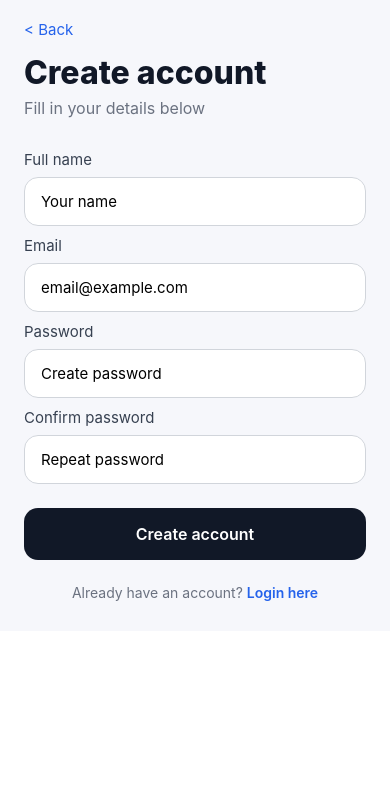
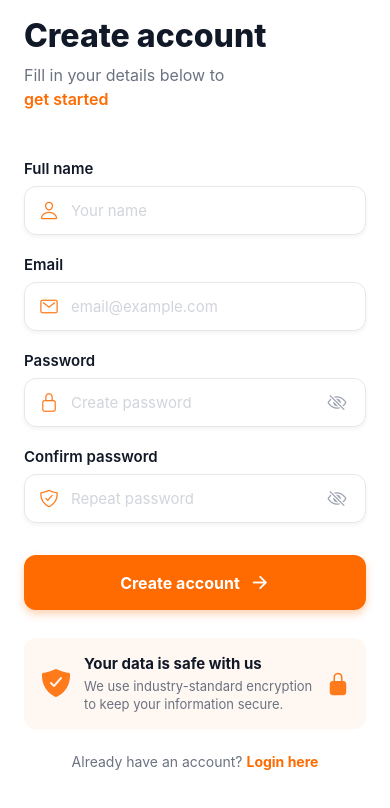
Before and after one commit to NexaHome/nexahome-app, a React Native app in the folder app/: screen /Register in a window 390 px wide. Shown: the top 808 px of the page. Built offline with nearby package versions, Linux system fonts and the light colour scheme; no server answers; what react-native-worklets would draw is missing.

Commit message:
style login register

```diff
--- a/app/src/screens/HomesSettings.js
+++ b/app/src/screens/HomesSettings.js
@@ -423,7 +423,6 @@ const HomesSettings = ({ navigation }) => {
                   <Text style={dynamicStyles.homeMeta}>
                     Invite Code: {item.invite_code || "-"}
                   </Text>
-                  <Text style={dynamicStyles.homeMeta}>ID: {item._id}</Text>
                 </View>
                 <AnimatedPressable
                   style={dynamicStyles.smallButton}
--- a/app/src/screens/LoginScreen.js
+++ b/app/src/screens/LoginScreen.js
@@ -7,11 +7,14 @@ import {
   StyleSheet,
   Alert,
   ScrollView,
+  KeyboardAvoidingView,
+  Platform,
 } from "react-native";
 import { SafeAreaView } from "react-native-safe-area-context";
 import * as SecureStore from "expo-secure-store";
 import { gql } from "@apollo/client/core";
 import { useMutation } from "@apollo/client/react";
+import { Ionicons } from "@expo/vector-icons";
 
 const LOGIN_MUTATION = gql`
   mutation Login($loginInput: LoginInput!) {
@@ -27,6 +30,7 @@ const LOGIN_MUTATION = gql`
 export default function LoginScreen({ navigation }) {
   const [email, setEmail] = useState("");
   const [password, setPassword] = useState("");
+  const [showPassword, setShowPassword] = useState(false);
   const [login, { loading }] = useMutation(LOGIN_MUTATION);
 
   const handleLogin = async () => {
@@ -62,35 +66,80 @@ export default function LoginScreen({ navigation }) {
 
   return (
     <SafeAreaView style={styles.container}>
+      <KeyboardAvoidingView
+        behavior={Platform.OS === "ios" ? "padding" : "height"}
+        style={{ flex: 1 }}
+      >
         <ScrollView
           contentContainerStyle={styles.content}
           showsVerticalScrollIndicator={false}
+          keyboardShouldPersistTaps="handled"
         >
+          {/* Background Gradient Effect */}
+          <View pointerEvents="none" style={styles.gradientBackground} />
+
+          {/* Title */}
           <Text style={styles.title}>Welcome back</Text>
-        <Text style={styles.subtitle}>Login to your account</Text>
+          <Text style={styles.subtitle}>
+            Login to your account and{"\n"}continue{" "}
+            <Text style={styles.subtitleAccent}>your journey</Text>
+          </Text>
 
+          {/* Email Input */}
           <Text style={styles.label}>Email</Text>
+          <View style={styles.inputContainer}>
+            <Ionicons
+              name="mail-outline"
+              size={20}
+              color="#FF7A1A"
+              style={styles.inputIcon}
+            />
             <TextInput
               style={styles.input}
               placeholder="email@example.com"
+              placeholderTextColor="#D1D5DB"
               value={email}
               onChangeText={setEmail}
               autoCapitalize="none"
+              keyboardType="email-address"
             />
+          </View>
 
+          {/* Password Input */}
           <Text style={styles.label}>Password</Text>
+          <View style={styles.inputContainer}>
+            <Ionicons
+              name="lock-closed-outline"
+              size={20}
+              color="#FF7A1A"
+              style={styles.inputIcon}
+            />
             <TextInput
               style={styles.input}
-          placeholder="********"
-          secureTextEntry
+              placeholder="••••••••"
+              placeholderTextColor="#D1D5DB"
+              secureTextEntry={!showPassword}
               value={password}
               onChangeText={setPassword}
             />
+            <TouchableOpacity
+              onPress={() => setShowPassword(!showPassword)}
+              style={styles.eyeIcon}
+            >
+              <Ionicons
+                name={showPassword ? "eye-outline" : "eye-off-outline"}
+                size={20}
+                color="#9CA3AF"
+              />
+            </TouchableOpacity>
+          </View>
 
+          {/* Forgot Password */}
           <TouchableOpacity>
             <Text style={styles.forgot}>Forgot password?</Text>
           </TouchableOpacity>
 
+          {/* Login Button */}
           <TouchableOpacity
             style={styles.loginButton}
             onPress={handleLogin}
@@ -99,18 +148,33 @@ export default function LoginScreen({ navigation }) {
             <Text style={styles.loginButtonText}>
               {loading ? "Loading..." : "Login"}
             </Text>
+            <Ionicons
+              name="arrow-forward"
+              size={20}
+              color="#FFFFFF"
+              style={styles.loginButtonIcon}
+            />
           </TouchableOpacity>
 
+          {/* Divider */}
           <View style={styles.orRow}>
             <View style={styles.line} />
             <Text style={styles.orText}>or</Text>
             <View style={styles.line} />
           </View>
 
+          {/* Google Button */}
           <TouchableOpacity style={styles.googleButton}>
+            <Ionicons
+              name="logo-google"
+              size={20}
+              color="#4285F4"
+              style={styles.googleIcon}
+            />
             <Text style={styles.googleButtonText}>Continue with Google</Text>
           </TouchableOpacity>
 
+          {/* Register Link */}
           <View style={styles.bottomRow}>
             <Text style={styles.bottomText}>Don't have an account? </Text>
             <TouchableOpacity onPress={() => navigation.navigate("Register")}>
@@ -118,6 +182,7 @@ export default function LoginScreen({ navigation }) {
             </TouchableOpacity>
           </View>
         </ScrollView>
+      </KeyboardAvoidingView>
     </SafeAreaView>
   );
 }
@@ -125,95 +190,157 @@ export default function LoginScreen({ navigation }) {
 const styles = StyleSheet.create({
   container: {
     flex: 1,
-    backgroundColor: "#F6F7FB",
+    backgroundColor: "#FFFFFF",
   },
   content: {
     paddingHorizontal: 24,
-    paddingTop: 40,
+    paddingTop: 20,
     paddingBottom: 32,
   },
+  gradientBackground: {
+    position: "absolute",
+    top: 0,
+    left: 0,
+    right: 0,
+    height: 300,
+    backgroundColor: "#FFF6F0",
+    opacity: 0.75,
+  },
   title: {
-    fontSize: 34,
+    fontSize: 32,
     fontWeight: "800",
     color: "#111827",
-    marginBottom: 6,
+    marginBottom: 8,
+    marginTop: 20,
   },
   subtitle: {
     fontSize: 16,
     color: "#6B7280",
-    marginBottom: 28,
+    marginBottom: 32,
+    lineHeight: 24,
+  },
+  subtitleAccent: {
+    color: "#FF6B00",
+    fontWeight: "600",
   },
   label: {
     fontSize: 15,
-    color: "#374151",
+    color: "#111827",
     marginBottom: 8,
-    marginTop: 12,
+    fontWeight: "600",
+    marginTop: 16,
+  },
+  inputContainer: {
+    flexDirection: "row",
+    alignItems: "center",
+    backgroundColor: "#FFFFFF",
+    borderWidth: 1,
+    borderColor: "#E5E7EB",
+    borderRadius: 12,
+    paddingHorizontal: 14,
+    marginBottom: 4,
+    shadowColor: "#000",
+    shadowOffset: { width: 0, height: 2 },
+    shadowOpacity: 0.05,
+    shadowRadius: 4,
+    elevation: 2,
+  },
+  inputIcon: {
+    marginRight: 12,
   },
   input: {
-    backgroundColor: "#FFFFFF",
-    borderWidth: 1,
-    borderColor: "#D1D5DB",
-    borderRadius: 14,
-    paddingHorizontal: 16,
+    flex: 1,
     paddingVertical: 14,
     fontSize: 15,
+    color: "#111827",
+  },
+  eyeIcon: {
+    padding: 8,
+    marginLeft: 8,
   },
   forgot: {
     textAlign: "right",
-    color: "#6B7280",
+    color: "#FF6B00",
     marginTop: 10,
-    marginBottom: 22,
+    marginBottom: 24,
+    fontSize: 14,
+    fontWeight: "600",
   },
   loginButton: {
-    backgroundColor: "#111827",
+    backgroundColor: "#FF6B00",
     paddingVertical: 16,
-    borderRadius: 14,
+    paddingHorizontal: 24,
+    borderRadius: 12,
     alignItems: "center",
-    marginBottom: 22,
+    justifyContent: "center",
+    flexDirection: "row",
+    marginBottom: 24,
+    shadowColor: "#FF6B00",
+    shadowOffset: { width: 0, height: 4 },
+    shadowOpacity: 0.3,
+    shadowRadius: 8,
+    elevation: 5,
   },
   loginButtonText: {
     color: "#FFFFFF",
     fontSize: 16,
-    fontWeight: "600",
+    fontWeight: "700",
+  },
+  loginButtonIcon: {
+    marginLeft: 10,
   },
   orRow: {
     flexDirection: "row",
     alignItems: "center",
-    marginBottom: 22,
+    marginBottom: 24,
   },
   line: {
     flex: 1,
     height: 1,
-    backgroundColor: "#D1D5DB",
+    backgroundColor: "#E5E7EB",
   },
   orText: {
     marginHorizontal: 12,
     color: "#9CA3AF",
+    fontSize: 14,
   },
   googleButton: {
     backgroundColor: "#FFFFFF",
     borderWidth: 1,
-    borderColor: "#D1D5DB",
-    paddingVertical: 16,
-    borderRadius: 14,
+    borderColor: "#E5E7EB",
+    paddingVertical: 14,
+    paddingHorizontal: 24,
+    borderRadius: 12,
     alignItems: "center",
+    justifyContent: "center",
+    flexDirection: "row",
+    shadowColor: "#000",
+    shadowOffset: { width: 0, height: 2 },
+    shadowOpacity: 0.05,
+    shadowRadius: 4,
+    elevation: 2,
+  },
+  googleIcon: {
+    marginRight: 12,
   },
   googleButtonText: {
     color: "#111827",
     fontSize: 15,
-    fontWeight: "500",
+    fontWeight: "600",
   },
   bottomRow: {
     flexDirection: "row",
     justifyContent: "center",
     alignItems: "center",
-    marginTop: 28,
+    marginTop: 32,
   },
   bottomText: {
     color: "#6B7280",
+    fontSize: 14,
   },
   linkText: {
-    color: "#2563EB",
-    fontWeight: "600",
+    color: "#FF6B00",
+    fontWeight: "700",
+    fontSize: 14,
   },
 });
--- a/app/src/screens/RegisterScreen.js
+++ b/app/src/screens/RegisterScreen.js
@@ -7,10 +7,13 @@ import {
   TouchableOpacity,
   View,
   Alert,
+  KeyboardAvoidingView,
+  Platform,
 } from "react-native";
 import { SafeAreaView } from "react-native-safe-area-context";
 import { gql } from "@apollo/client/core";
 import { useMutation } from "@apollo/client/react";
+import { Ionicons } from "@expo/vector-icons";
 
 const REGISTER_MUTATION = gql`
   mutation Register($name: String!, $email: String!, $password: String!) {
@@ -30,6 +33,8 @@ export default function RegisterScreen({ navigation }) {
   const [email, setEmail] = useState("");
   const [password, setPassword] = useState("");
   const [confirmPassword, setConfirmPassword] = useState("");
+  const [showPassword, setShowPassword] = useState(false);
+  const [showConfirmPassword, setShowConfirmPassword] = useState(false);
   const [register, { loading }] = useMutation(REGISTER_MUTATION);
 
   const handleRegister = async () => {
@@ -68,49 +73,119 @@ export default function RegisterScreen({ navigation }) {
 
   return (
     <SafeAreaView style={styles.container}>
-      <ScrollView showsVerticalScrollIndicator={false}>
-        <TouchableOpacity onPress={() => navigation.navigate("Login")}>
-          <Text style={styles.back}>{"< Back"}</Text>
-        </TouchableOpacity>
+      <KeyboardAvoidingView
+        behavior={Platform.OS === "ios" ? "padding" : "height"}
+        style={{ flex: 1 }}
+      >
+        <ScrollView
+          showsVerticalScrollIndicator={false}
+          contentContainerStyle={styles.scrollContent}
+          keyboardShouldPersistTaps="handled"
+        >
+          {/* Title */}
+          <Text style={styles.title}>Create account</Text>
+          <Text style={styles.subtitle}>
+            Fill in your details below to{"\n"}
+            <Text style={styles.subtitleAccent}>get started</Text>
+          </Text>
 
-        <Text style={styles.title}>Create account</Text>
-        <Text style={styles.subtitle}>Fill in your details below</Text>
-
+          {/* Full Name Input */}
           <Text style={styles.label}>Full name</Text>
+          <View style={styles.inputContainer}>
+            <Ionicons
+              name="person-outline"
+              size={20}
+              color="#FF7A1A"
+              style={styles.inputIcon}
+            />
             <TextInput
               style={styles.input}
               placeholder="Your name"
+              placeholderTextColor="#D1D5DB"
               value={name}
               onChangeText={setName}
             />
+          </View>
 
+          {/* Email Input */}
           <Text style={styles.label}>Email</Text>
+          <View style={styles.inputContainer}>
+            <Ionicons
+              name="mail-outline"
+              size={20}
+              color="#FF7A1A"
+              style={styles.inputIcon}
+            />
             <TextInput
               style={styles.input}
               placeholder="email@example.com"
+              placeholderTextColor="#D1D5DB"
               value={email}
               onChangeText={setEmail}
               autoCapitalize="none"
+              keyboardType="email-address"
             />
+          </View>
 
+          {/* Password Input */}
           <Text style={styles.label}>Password</Text>
+          <View style={styles.inputContainer}>
+            <Ionicons
+              name="lock-closed-outline"
+              size={20}
+              color="#FF7A1A"
+              style={styles.inputIcon}
+            />
             <TextInput
               style={styles.input}
               placeholder="Create password"
-          secureTextEntry
+              placeholderTextColor="#D1D5DB"
+              secureTextEntry={!showPassword}
               value={password}
               onChangeText={setPassword}
             />
+            <TouchableOpacity
+              onPress={() => setShowPassword(!showPassword)}
+              style={styles.eyeIcon}
+            >
+              <Ionicons
+                name={showPassword ? "eye-outline" : "eye-off-outline"}
+                size={20}
+                color="#9CA3AF"
+              />
+            </TouchableOpacity>
+          </View>
 
+          {/* Confirm Password Input */}
           <Text style={styles.label}>Confirm password</Text>
+          <View style={styles.inputContainer}>
+            <Ionicons
+              name="shield-checkmark-outline"
+              size={20}
+              color="#FF7A1A"
+              style={styles.inputIcon}
+            />
             <TextInput
               style={styles.input}
               placeholder="Repeat password"
-          secureTextEntry
+              placeholderTextColor="#D1D5DB"
+              secureTextEntry={!showConfirmPassword}
               value={confirmPassword}
               onChangeText={setConfirmPassword}
             />
+            <TouchableOpacity
+              onPress={() => setShowConfirmPassword(!showConfirmPassword)}
+              style={styles.eyeIcon}
+            >
+              <Ionicons
+                name={showConfirmPassword ? "eye-outline" : "eye-off-outline"}
+                size={20}
+                color="#9CA3AF"
+              />
+            </TouchableOpacity>
+          </View>
 
+          {/* Create Button */}
           <TouchableOpacity
             style={styles.createButton}
             onPress={handleRegister}
@@ -119,8 +194,42 @@ export default function RegisterScreen({ navigation }) {
             <Text style={styles.createButtonText}>
               {loading ? "Loading..." : "Create account"}
             </Text>
+            <Ionicons
+              name="arrow-forward"
+              size={20}
+              color="#FFFFFF"
+              style={styles.createButtonIcon}
+            />
           </TouchableOpacity>
 
+          {/* Security Info Box */}
+          <View style={styles.securityBox}>
+            <View style={styles.securityContent}>
+              <Ionicons
+                name="shield-checkmark"
+                size={32}
+                color="#FF7A1A"
+                style={styles.securityIcon}
+              />
+              <View style={styles.securityText}>
+                <Text style={styles.securityTitle}>
+                  Your data is safe with us
+                </Text>
+                <Text style={styles.securityDesc}>
+                  We use industry-standard encryption{"\n"}to keep your
+                  information secure.
+                </Text>
+              </View>
+              <Ionicons
+                name="lock-closed"
+                size={24}
+                color="#FF7A1A"
+                style={styles.lockIcon}
+              />
+            </View>
+          </View>
+
+          {/* Login Link */}
           <View style={styles.bottomRow}>
             <Text style={styles.bottomText}>Already have an account? </Text>
             <TouchableOpacity onPress={() => navigation.navigate("Login")}>
@@ -128,6 +237,7 @@ export default function RegisterScreen({ navigation }) {
             </TouchableOpacity>
           </View>
         </ScrollView>
+      </KeyboardAvoidingView>
     </SafeAreaView>
   );
 }
@@ -135,53 +245,126 @@ export default function RegisterScreen({ navigation }) {
 const styles = StyleSheet.create({
   container: {
     flex: 1,
-    backgroundColor: "#F6F7FB",
+    backgroundColor: "#FFFFFF",
+  },
+  scrollContent: {
     paddingHorizontal: 24,
-    paddingTop: 20,
+    paddingTop: 16,
+    paddingBottom: 32,
   },
-  back: {
-    color: "#2563EB",
-    fontSize: 15,
-    marginBottom: 14,
+  backButton: {
+    width: 48,
+    height: 48,
+    borderRadius: 12,
+    backgroundColor: "#F3F4F6",
+    justifyContent: "center",
+    alignItems: "center",
+    marginBottom: 24,
   },
   title: {
     fontSize: 32,
     fontWeight: "800",
     color: "#111827",
-    marginBottom: 6,
+    marginBottom: 8,
   },
   subtitle: {
     fontSize: 16,
     color: "#6B7280",
-    marginBottom: 22,
+    marginBottom: 32,
+    lineHeight: 24,
+  },
+  subtitleAccent: {
+    color: "#FF6B00",
+    fontWeight: "600",
   },
   label: {
     fontSize: 15,
-    color: "#374151",
+    color: "#111827",
     marginBottom: 8,
-    marginTop: 10,
+    fontWeight: "600",
+    marginTop: 16,
+  },
+  inputContainer: {
+    flexDirection: "row",
+    alignItems: "center",
+    backgroundColor: "#FFFFFF",
+    borderWidth: 1,
+    borderColor: "#E5E7EB",
+    borderRadius: 12,
+    paddingHorizontal: 14,
+    marginBottom: 4,
+    shadowColor: "#000",
+    shadowOffset: { width: 0, height: 2 },
+    shadowOpacity: 0.05,
+    shadowRadius: 4,
+    elevation: 2,
+  },
+  inputIcon: {
+    marginRight: 12,
   },
   input: {
-    backgroundColor: "#FFFFFF",
-    borderWidth: 1,
-    borderColor: "#D1D5DB",
-    borderRadius: 14,
-    paddingHorizontal: 16,
+    flex: 1,
     paddingVertical: 14,
     fontSize: 15,
+    color: "#111827",
+  },
+  eyeIcon: {
+    padding: 8,
+    marginLeft: 8,
   },
   createButton: {
-    backgroundColor: "#111827",
+    backgroundColor: "#FF6B00",
     paddingVertical: 16,
-    borderRadius: 14,
+    paddingHorizontal: 24,
+    borderRadius: 12,
     alignItems: "center",
-    marginTop: 24,
-    marginBottom: 24,
+    justifyContent: "center",
+    flexDirection: "row",
+    marginTop: 28,
+    marginBottom: 28,
+    shadowColor: "#FF6B00",
+    shadowOffset: { width: 0, height: 4 },
+    shadowOpacity: 0.3,
+    shadowRadius: 8,
+    elevation: 5,
   },
   createButtonText: {
     color: "#FFFFFF",
     fontSize: 16,
-    fontWeight: "600",
+    fontWeight: "700",
+  },
+  createButtonIcon: {
+    marginLeft: 10,
+  },
+  securityBox: {
+    backgroundColor: "#FFF7F2",
+    borderRadius: 12,
+    padding: 16,
+    marginBottom: 24,
+  },
+  securityContent: {
+    flexDirection: "row",
+    alignItems: "center",
+  },
+  securityIcon: {
+    marginRight: 12,
+  },
+  securityText: {
+    flex: 1,
+  },
+  securityTitle: {
+    fontSize: 15,
+    fontWeight: "700",
+    color: "#111827",
+    marginBottom: 4,
+  },
+  securityDesc: {
+    fontSize: 13,
+    color: "#6B7280",
+    lineHeight: 18,
+  },
+  lockIcon: {
+    marginLeft: 8,
   },
   bottomRow: {
     flexDirection: "row",
@@ -190,9 +373,11 @@ const styles = StyleSheet.create({
   },
   bottomText: {
     color: "#6B7280",
+    fontSize: 14,
   },
   linkText: {
-    color: "#2563EB",
-    fontWeight: "600",
+    color: "#FF6B00",
+    fontWeight: "700",
+    fontSize: 14,
   },
 });
--- a/app/utils/api.js
+++ b/app/utils/api.js
@@ -1,4 +1,4 @@
-export const BASE_URL = process.env.EXPO_PUBLIC_GRAPHQL_URL;
+export const BASE_URL = "http://10.184.209.133:3000/graphql";
 
 export const postGraphQL = async (body, customHeaders = {}) => {
   const response = await fetch(BASE_URL, {
```
Also changed, not shown: 2 other files (tests, documents, lock files or other folders). Lines whose indentation alone changed are shown as unchanged.
